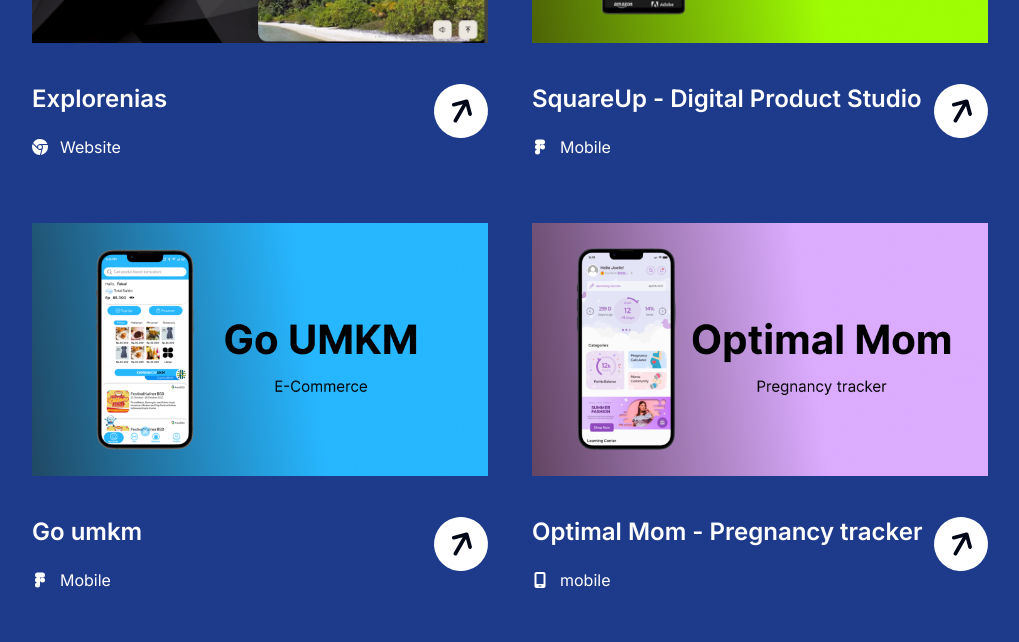
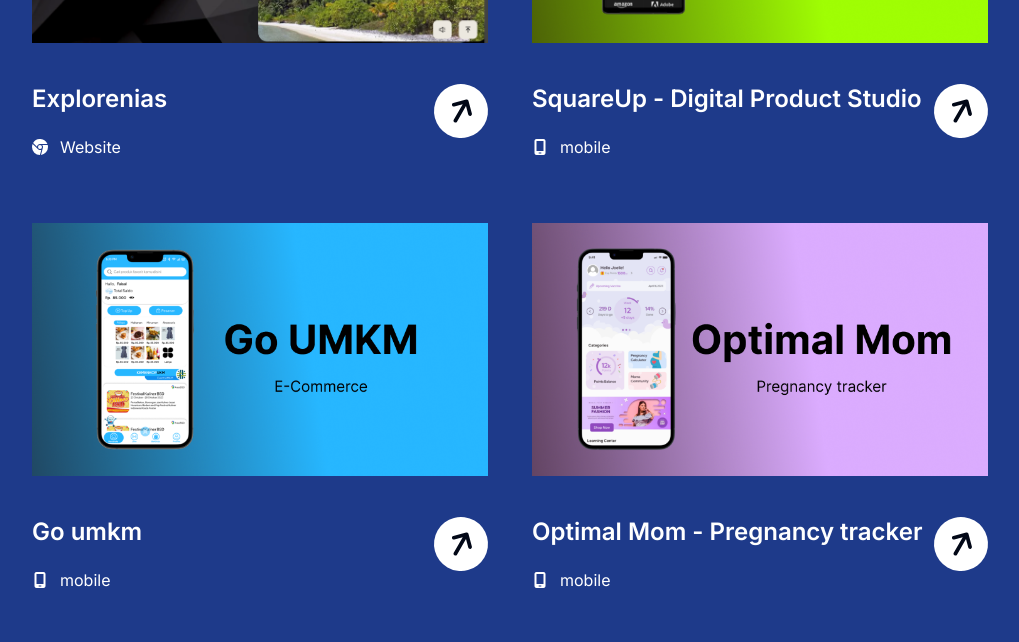
Before and after one commit to KarMint26/tech_titans, a Next.js app: page /service_and_project in a window 1280 px wide. Shown: the part 2600-3242 px from the top of the page, without its empty margins (130-1149 px from the left). Built offline with nearby package versions, Linux system fonts and the light colour scheme.

Commit message:
finalization

```diff
--- a/src/app/service_and_project/ServicesPage.tsx
+++ b/src/app/service_and_project/ServicesPage.tsx
@@ -38,14 +38,14 @@
     id: 4,
     name: "SquareUp - Digital Product Studio",
     image: "/assets/services/mobile/su.png",
-    category: "Mobile",
+    category: "mobile",
     link: "https://www.figma.com/design/CGfkw0fFCGAJOwJrFT0E1G/SquareUp---Digital-Product-Studio-(Community)?node-id=3%3A53&t=K1UKfuJjHG3fg4HA-1",
   },
   {
     id: 5,
     name: "Go umkm",
     image: "/assets/services/mobile/gu.png",
-    category: "Mobile",
+    category: "mobile",
     link: "https://www.figma.com/design/d7boZ5o5auyLLk4cJTGTrK/GO-UMKM?node-id=1641%3A5443&t=LM3vgYeZvU6wE6RJ-1",
   },
   {
```
